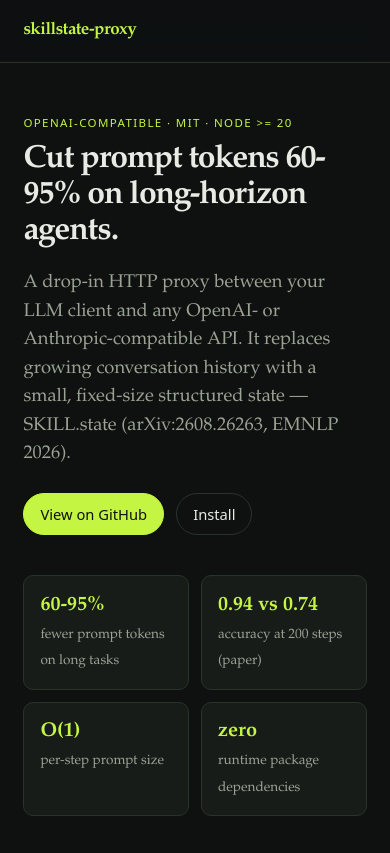
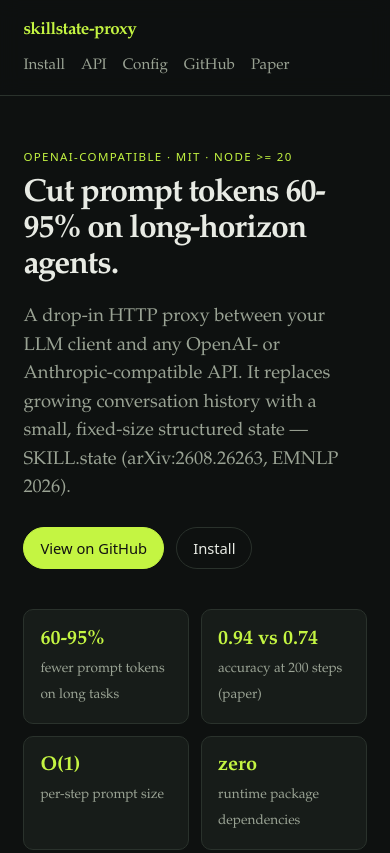
Before and after one commit to NosytLabs/skillstate-proxy, a website: page docs/index.html in a window 390 px wide. Shown: the top 853 px of the page. Drawn offline with Linux system fonts and the light colour scheme.

Commit message:
docs: wrap header nav on narrow viewports
Keep the docs nav visible under 640px by wrapping it instead of
hiding it with display:none.

```diff
--- a/docs/styles.css
+++ b/docs/styles.css
@@ -108,4 +108,16 @@
 .note, footer { color: var(--muted); font-size: 0.9rem; }
 footer { padding: 1.5rem 6vw 2.5rem; border-top: 1px solid var(--line); }
 a { color: var(--accent); }
-@media (max-width: 640px) { nav { display: none; } }
+@media (max-width: 640px) {
+  .top {
+    flex-wrap: wrap;
+    align-items: flex-start;
+    gap: 0.65rem 1rem;
+  }
+  nav {
+    display: flex;
+    flex-wrap: wrap;
+    width: 100%;
+    gap: 0.5rem 1rem;
+  }
+}
```
